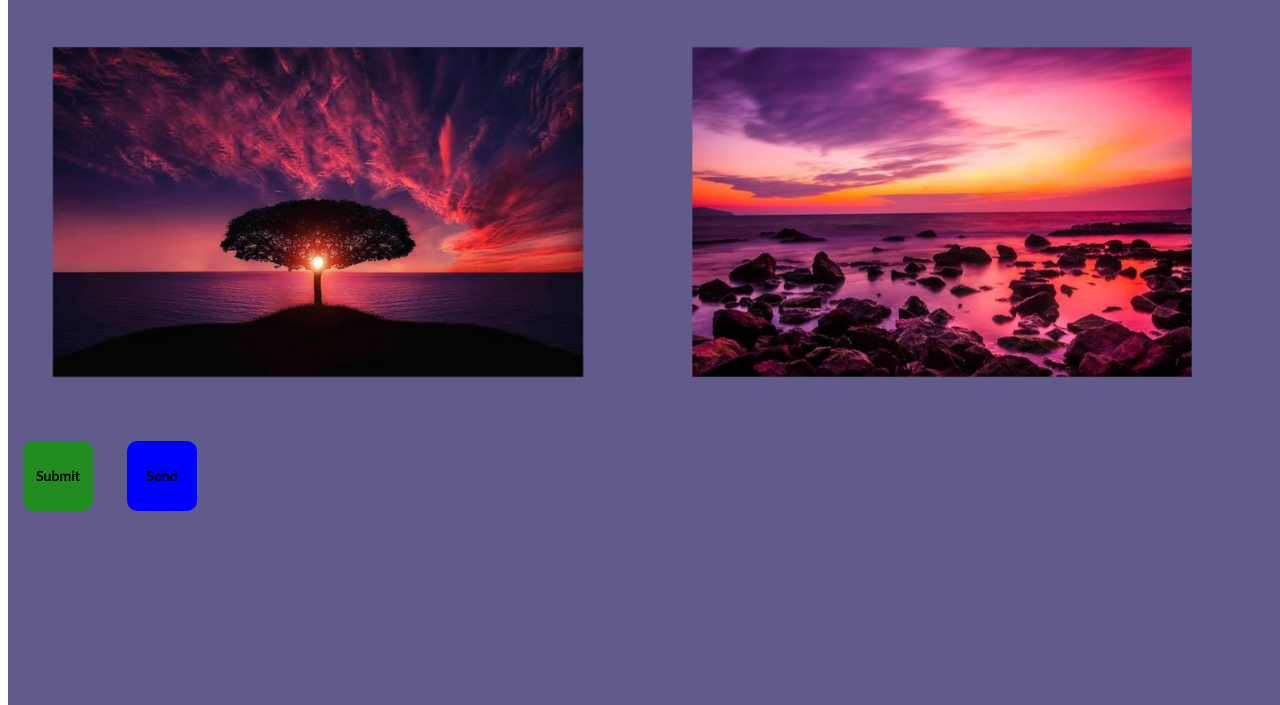
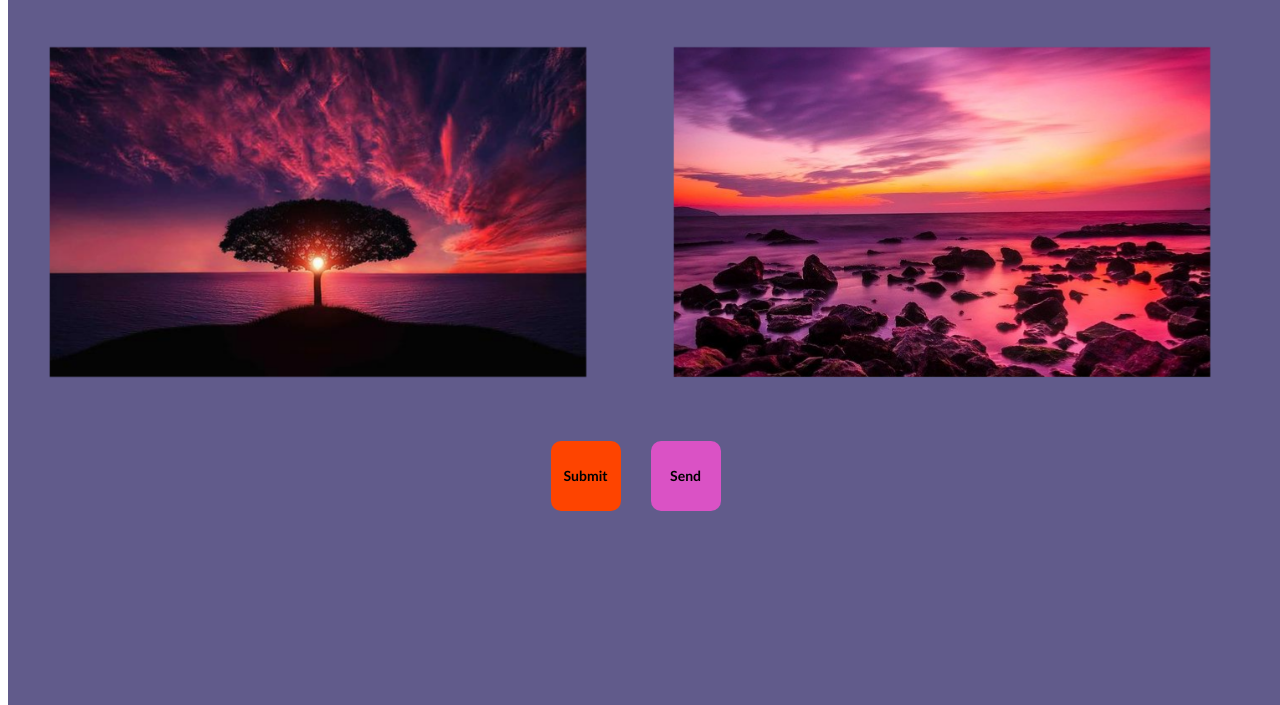
Before and after one commit to AllyxPally/css-animation, a plain HTML site: page index.html in a window 1280 px wide. Shown: the part 103-808 px from the top of the page. Drawn offline with nearby package versions, Linux system fonts and the light colour scheme.

Commit message:
design add

```diff
--- a/index.html
+++ b/index.html
@@ -10,12 +10,12 @@
 </head>
     <body>
         <container class="container">
-            <h1 class="animate__animated animate__fadeInDown">Welcome</h1>
+            <h1 class="animate__animated animate__fadeInDown">Hello World</h1>
             <img src="images/tree_sunset.jpg">
             <img src="images/sunset.jpg">
-            <button class="btn">Submit</button>
+            <div class="btns"><button class="btn">Submit</button>
             <button class="btn-2">Send</button>
-
+        </div>
         </container>
 
     </body>
--- a/styles/index.css
+++ b/styles/index.css
@@ -17,8 +17,6 @@
 }
 
 
-
-
 img {
 
     align-items: center;
@@ -32,7 +30,7 @@ img {
     padding-bottom: 20px;
     padding-left: 20px;
     padding-right: 20px;
-    object-fit:contain;
+    object-fit: cover;
     animation: movingImg 4s ease-in infinite;
 
 }
@@ -50,17 +48,18 @@ img {
     font-size: 14px;
     font-weight: bold;
     line-height: 20px;
-    background-color: forestgreen;
+    background-color: rgb(254, 68, 0);
 }
 
 .btn:hover{
-    background-color: palegreen;
+    background-color: peachpuff;
     transition: ease-in-out;
 }
 
 .btn-2{
     display: inline-block;
     justify-content: center;
+    align-self: center;
     bottom: 15px;
     width: 70px;
     height: 70px;
@@ -71,15 +70,21 @@ img {
     font-size: 14px;
     font-weight: bold;
     line-height: 20px;
-    background-color: blue;
+    background-color: rgb(218, 82, 197);
 }
 
 .btn-2:hover{
-    background-color: lightblue;
+    background-color: lightpink;
     transition: ease-in-out;
 }
 
+.btns{
+    display: flex;
+    justify-content: center;
+    align-content: center;
+    margin-right: 60px;
 
+}
 
 
 @keyframes movingImg {
```
